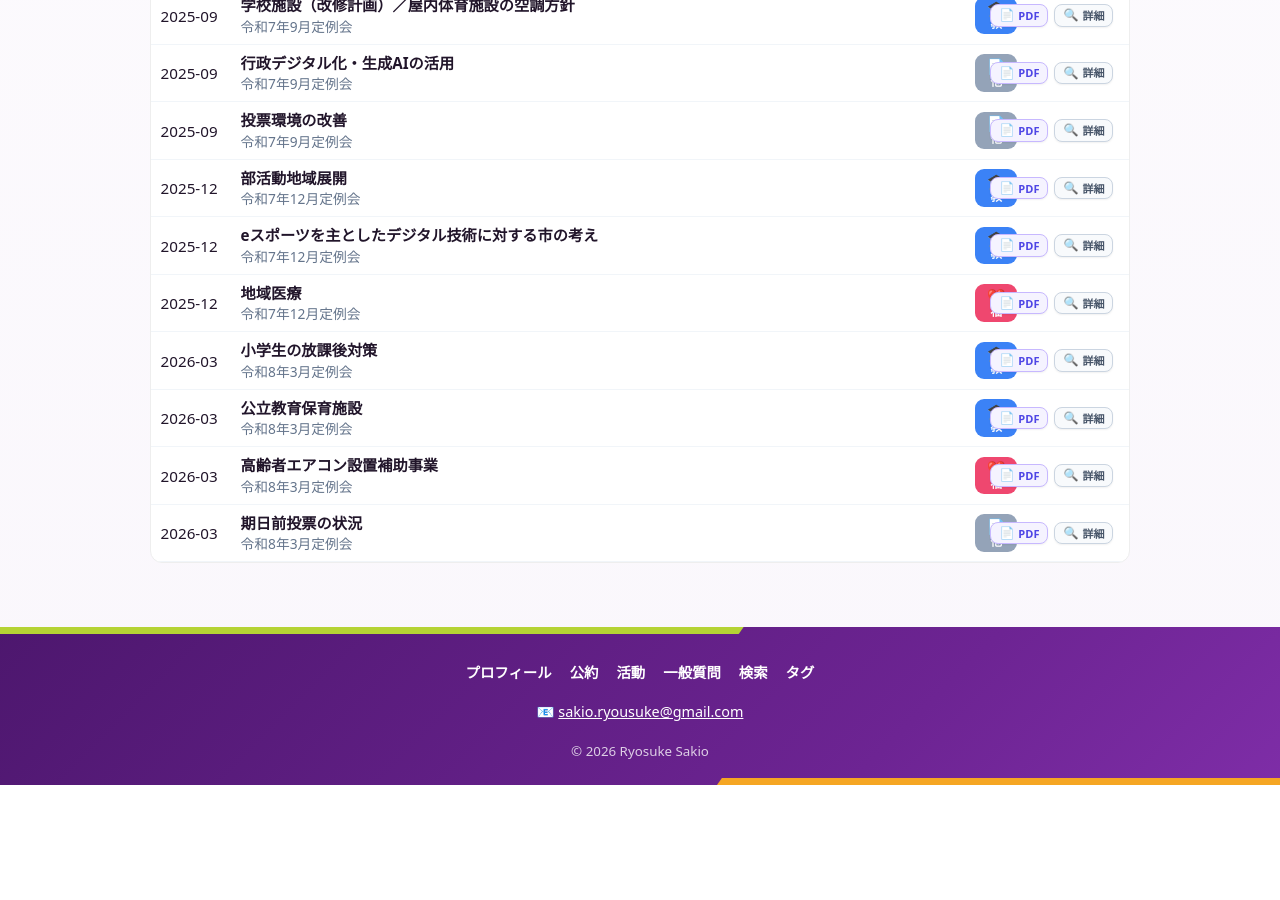
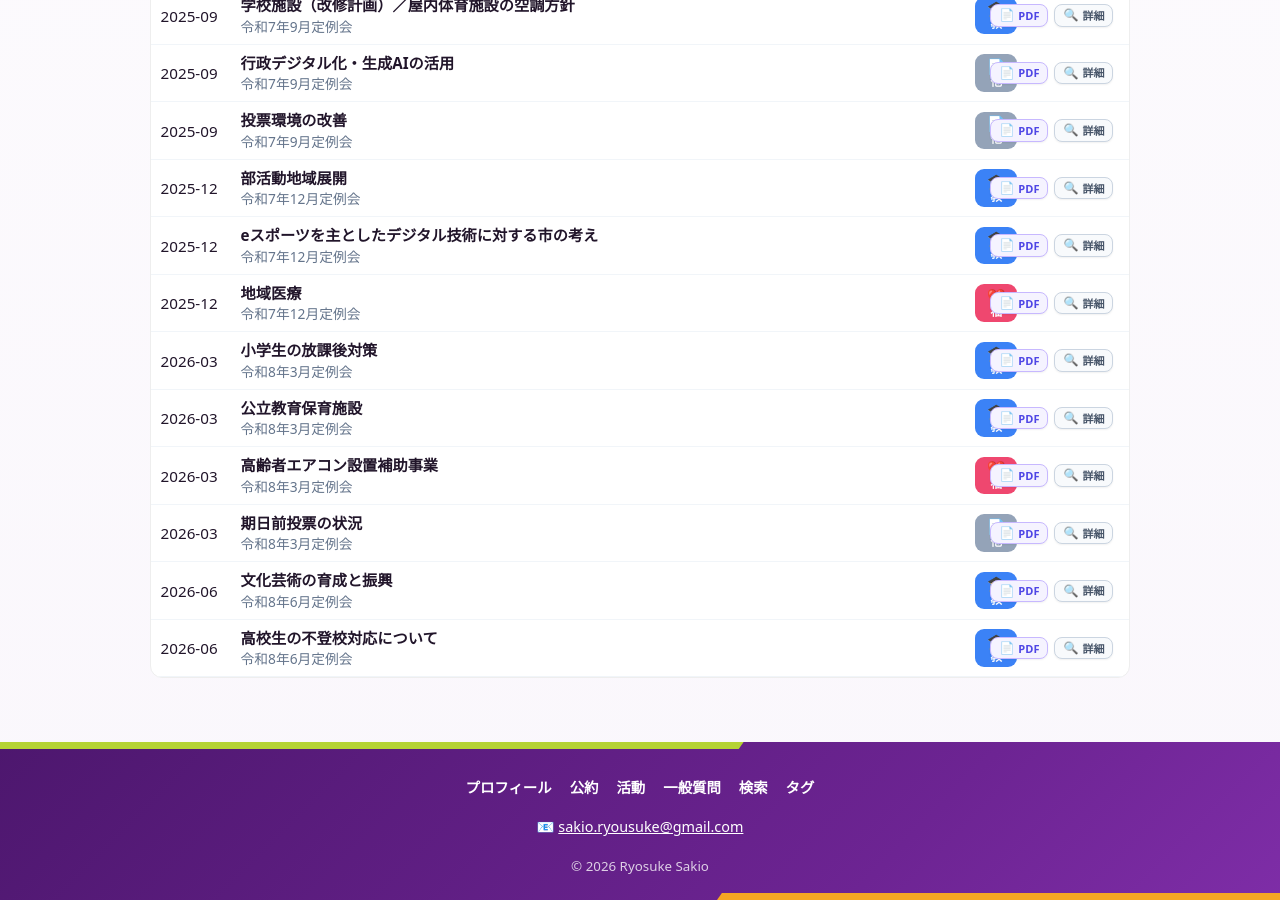
Before and after one commit to sakioryousuke-eng/activity-site, a Jekyll site: the page built from pages/matrix.html, in a window 1280 px wide and 900 px high, scrolled down 2016 px. Built offline with Jekyll 4.4.1, drawn with Linux system fonts in a browser that asks for light colours; before the commit the page ends 2801 px from its top, so only the background shows below that.

Commit message:
Update matrix.yml

```diff
--- a/_data/matrix.yml
+++ b/_data/matrix.yml
@@ -147,6 +147,22 @@ rows:
       text: "公立教育保育施設"
       pdf: "/assets/pdf/hoiku-202603.pdf"
     related: []
+  - category: "教育"
+    sakio:
+      month: "2026-06"
+      session: "令和8年6月定例会"
+      text: "文化芸術の育成と振興"
+      pdf: "/assets/pdf/bunka-202606.pdf"
+    related: []
+  - category: "教育"
+    sakio:
+      month: "2026-06"
+      session: "令和8年6月定例会"
+      text: "高校生の不登校対応について"
+      pdf: "/assets/pdf/hutoukou-202606.pdf"
+    related: []
+
+
 
 
   # === 福祉 ===
```
